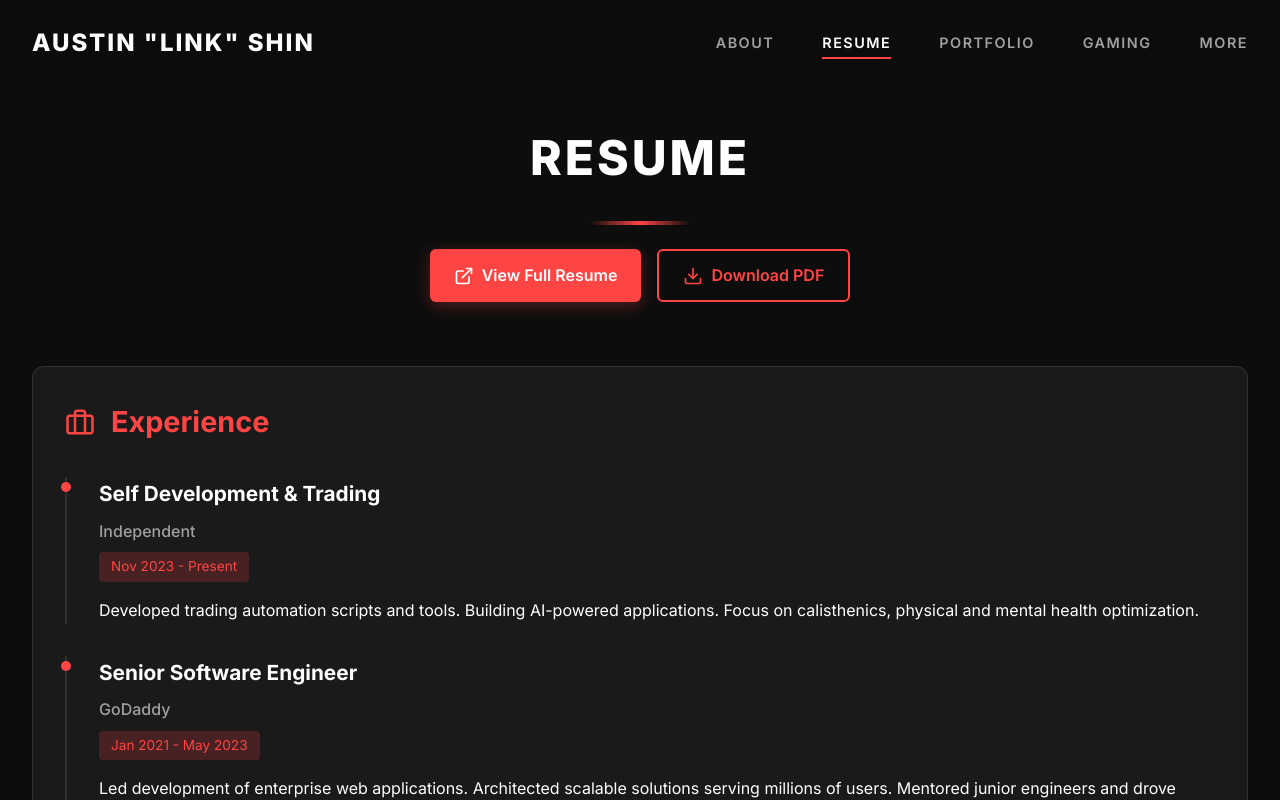
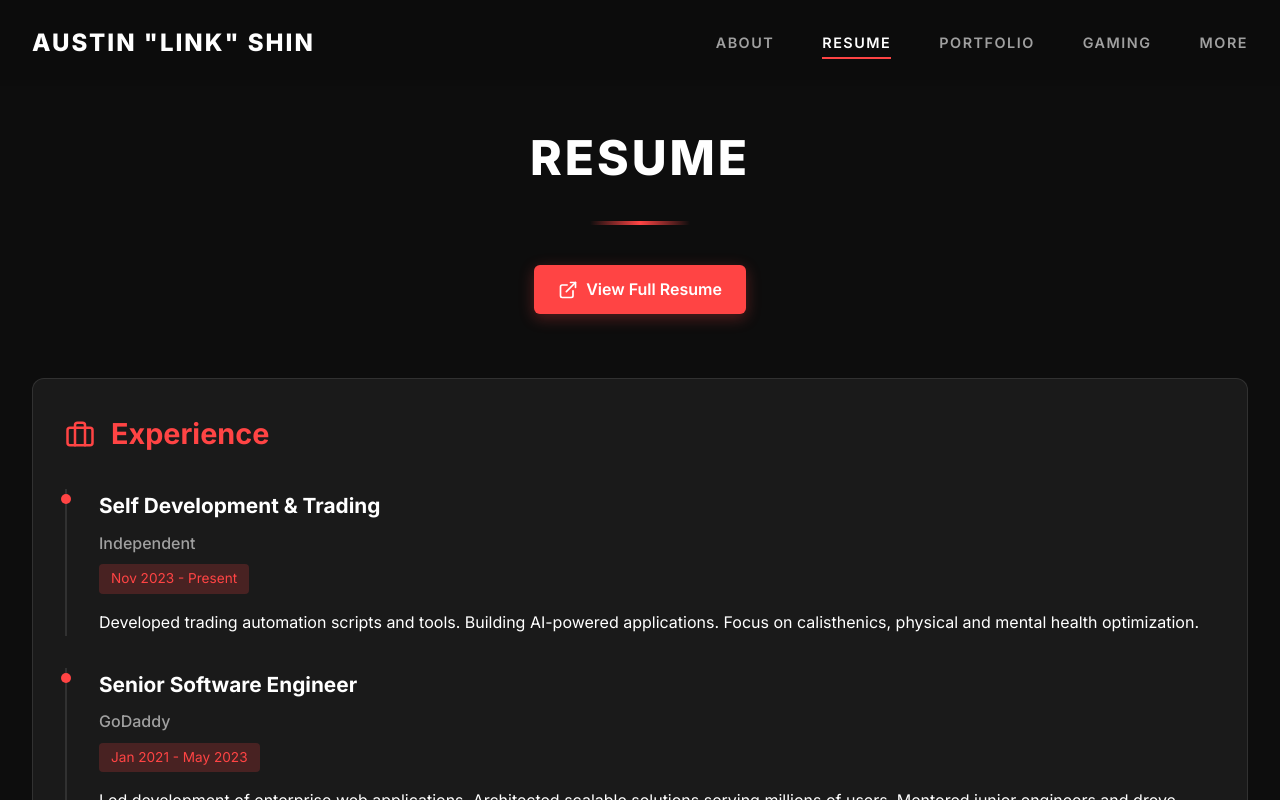
Before and after one commit to austinshin/portfolio, a React (Vite) app: page /resume in a window 1280 px wide. Shown: the top 800 px of the page. Built offline with nearby package versions, Linux system fonts and the light colour scheme.

Commit message:
refactor: Simplify resume to single 'View Full Resume' button - remove PDF download option

```diff
--- a/src/pages/Pages.css
+++ b/src/pages/Pages.css
@@ -92,47 +92,26 @@
 }
 
 /* Resume Page */
-.resume-actions {
-  display: flex;
-  gap: 1rem;
-  margin-top: 1.5rem;
-  flex-wrap: wrap;
-  justify-content: center;
-}
-
 .download-btn {
   display: inline-flex;
   align-items: center;
   gap: 0.5rem;
+  background: var(--accent);
+  color: var(--text-primary);
   border: none;
   padding: 0.75rem 1.5rem;
   border-radius: 6px;
   font-weight: 600;
   cursor: pointer;
   text-decoration: none;
+  margin-top: 1rem;
   transition: all 0.3s ease;
-}
-
-.download-btn.primary {
-  background: var(--accent);
-  color: var(--text-primary);
   box-shadow: 0 4px 15px rgba(255, 68, 68, 0.3);
 }
 
-.download-btn.primary:hover {
+.download-btn:hover {
   background: var(--accent-hover);
   box-shadow: 0 6px 20px rgba(255, 68, 68, 0.4);
-}
-
-.download-btn.secondary {
-  background: transparent;
-  color: var(--accent);
-  border: 2px solid var(--accent);
-}
-
-.download-btn.secondary:hover {
-  background: var(--accent);
-  color: var(--text-primary);
 }
 
 .resume-content {
--- a/src/pages/Resume.tsx
+++ b/src/pages/Resume.tsx
@@ -1,5 +1,5 @@
 import { motion } from 'framer-motion'
-import { Briefcase, GraduationCap, Award, Download, ExternalLink } from 'lucide-react'
+import { Briefcase, GraduationCap, Award, ExternalLink } from 'lucide-react'
 import './Pages.css'
 
 const Resume = () => {
@@ -82,29 +82,17 @@ const Resume = () => {
       >
         <h1>RESUME</h1>
         <div className="header-line"></div>
-        <div className="resume-actions">
         <motion.a
           href="https://docs.google.com/document/d/1ymPbw5Vk9lI6TSC7xU1gq7BXzcX22zJiqdWdqtFteeY/edit?usp=sharing"
           target="_blank"
           rel="noopener noreferrer"
-            className="download-btn primary"
+          className="download-btn"
           whileHover={{ scale: 1.05 }}
           whileTap={{ scale: 0.95 }}
         >
           <ExternalLink size={20} />
           View Full Resume
         </motion.a>
-          <motion.a
-            href="/resume.pdf"
-            download="Austin_Link_Shin_Resume.pdf"
-            className="download-btn secondary"
-            whileHover={{ scale: 1.05 }}
-            whileTap={{ scale: 0.95 }}
-          >
-            <Download size={20} />
-            Download PDF
-          </motion.a>
-        </div>
       </motion.div>
 
       <div className="resume-content">
```
Lines whose indentation alone changed are shown as unchanged.
